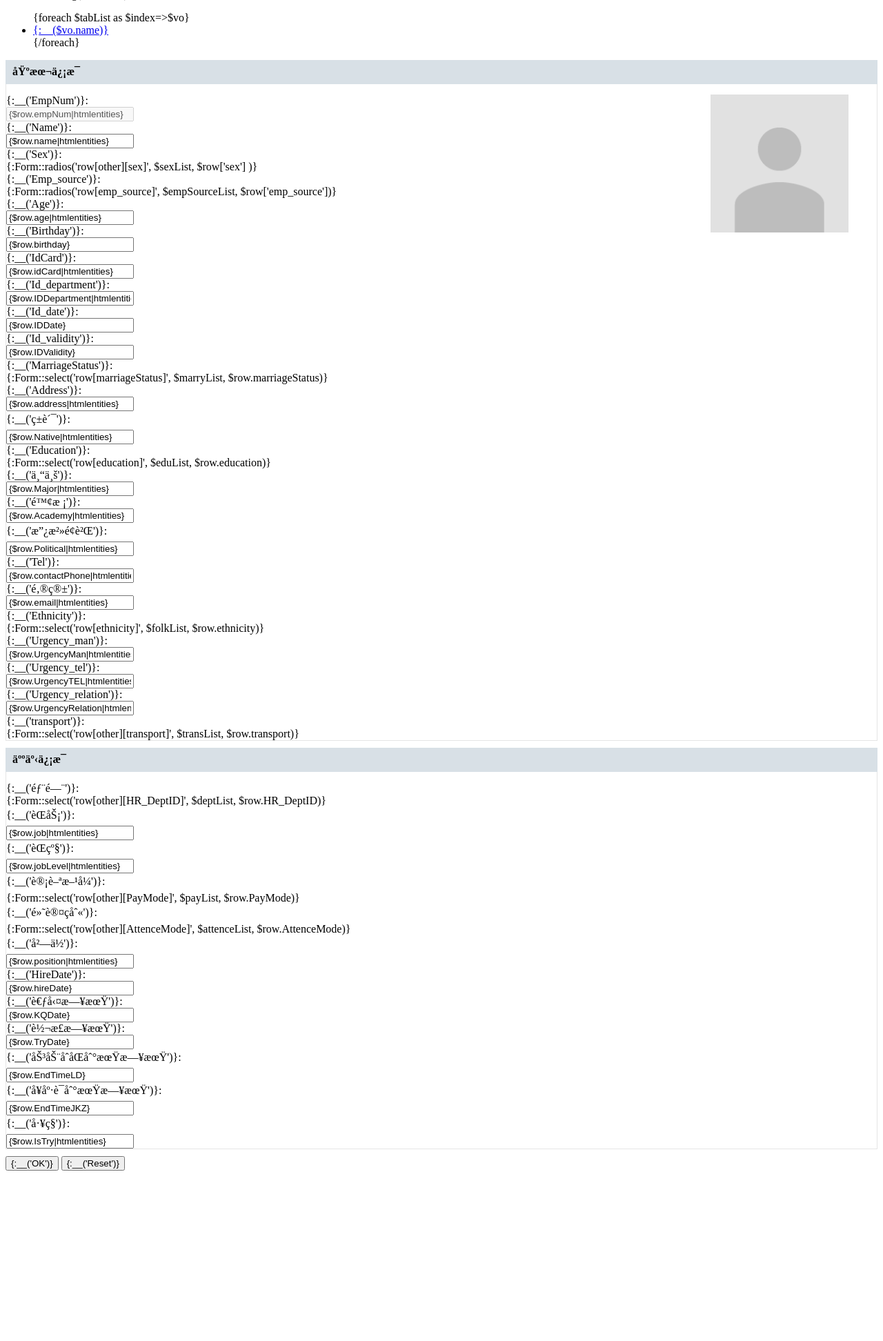
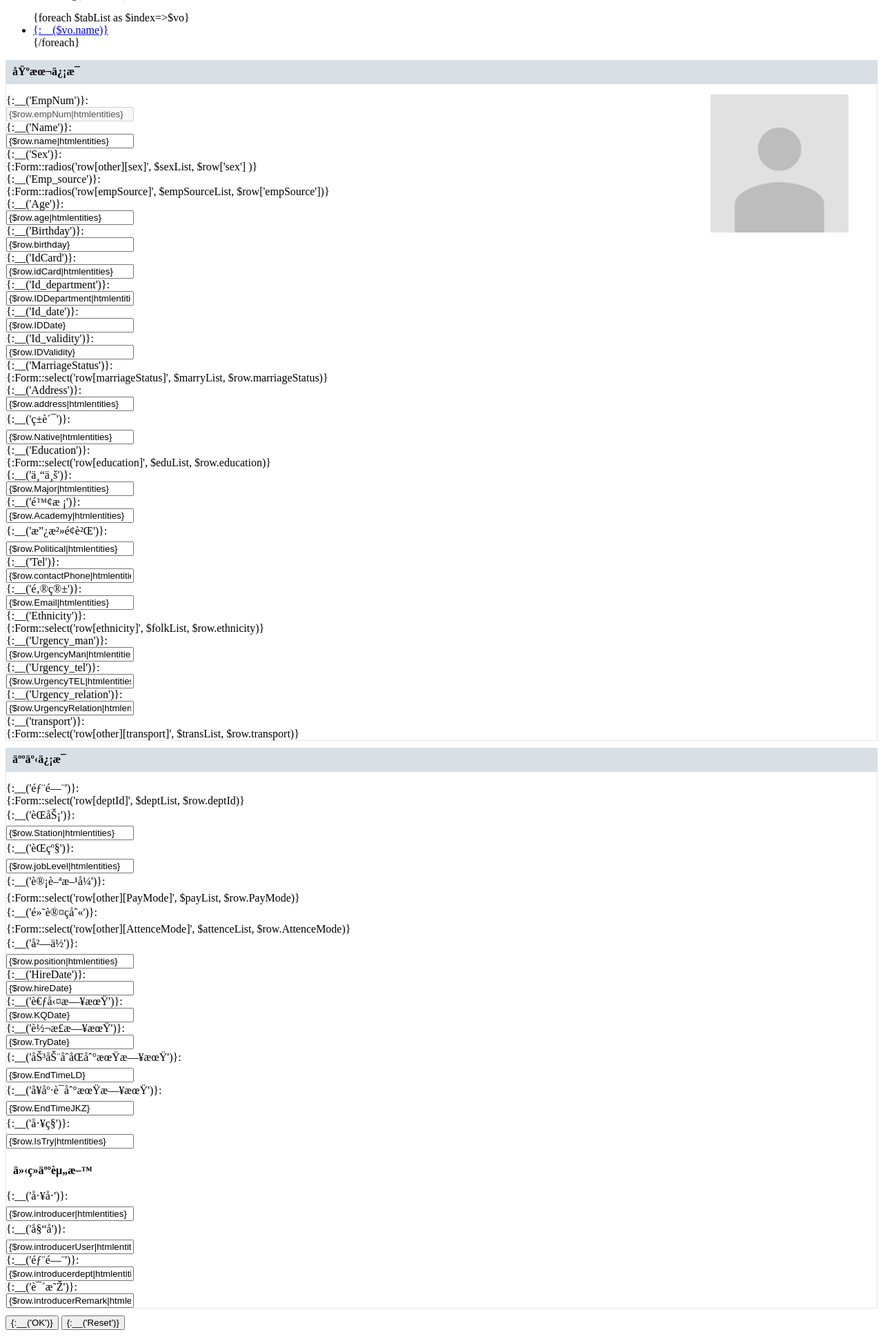
Before and after one commit to eddylee123/face_manager, a PHP site: page /DbName/application/admin/view/manager/detail.html in a window 1280 px wide. Shown: the part 25-1969 px from the top of the page at 69% size. Before the commit the page ends 1722 px from the top, so only its background shows below. Run offline with PHP 8.4, Linux system fonts and the light colour scheme.

Commit message:
调整员工权限

```diff
--- a/application/admin/controller/Employee.php
+++ b/application/admin/controller/Employee.php
@@ -641,6 +641,9 @@ class Employee extends Backend
 
                     $result = $row->allowField(true)->save($params);
                     if ($result !== false) {
+                        //初始化正式工
+                        (new \app\admin\model\Manager())->initInsert($this->model->get($row['id']));
+
                         $this->success('操作成功', '', compact('named', 'url'));
                     } else {
                         $this->error($row->getError());
--- a/application/admin/controller/Manager.php
+++ b/application/admin/controller/Manager.php
@@ -207,7 +207,7 @@ class Manager extends Backend
         $deptList = $dept['Data'] ?? [];
 
         //字段重组
-        $rowNew = array_merge($this->managerModel->fieldMap, $row);
+        $rowNew = array_merge(array_keys($this->managerModel->fieldMap), $row);
         $birthday = substr($rowNew['idCard'], 6, 8);
         $rowNew['birthday'] = date("Y-m-d", strtotime($birthday));
         $rowNew['age'] = get_age($rowNew['birthday']);
--- a/application/admin/library/Handle.php
+++ b/application/admin/library/Handle.php
@@ -112,4 +112,5 @@ class Handle
 
         return $filedArr;
     }
+
 }
--- a/application/admin/library/Kww.php
+++ b/application/admin/library/Kww.php
@@ -255,7 +255,7 @@ class Kww
             "version" => "1.0.0",
             "data" => $param
         ];
-//        var_dump(json_encode($body,JSON_UNESCAPED_UNICODE));exit;
+        var_dump(json_encode($body,JSON_UNESCAPED_UNICODE));exit;
 
         $rs = curl_request($url, 'POST', $body, $header);;
 
--- a/application/admin/view/manager/detail.html
+++ b/application/admin/view/manager/detail.html
@@ -17,6 +17,11 @@
     .person img {
         height: 200px;
     }
+    .title1 {
+        margin: 20px 10px 10px 10px;
+        font-weight: bold;
+    }
+
 </style>
 <div class="panel panel-default panel-intro">
     <div class="panel-heading">
@@ -58,7 +63,7 @@
             <div class="col-md-3">
                 <label class="control-label col-sm-4">{:__('Emp_source')}:</label>
                 <div class="col-sm-8">
-                    {:Form::radios('row[emp_source]', $empSourceList, $row['emp_source'])}
+                    {:Form::radios('row[empSource]', $empSourceList, $row['empSource'])}
                     <!--                    <input id="c-jobLevel" class="form-control" name="row[other][jobLevel]" type="text" value="{$row.jobLevel|htmlentities}">-->
                 </div>
             </div>
@@ -163,7 +168,7 @@
             <div class="col-md-3">
                 <label class="control-label col-sm-4">{:__('邮箱')}:</label>
                 <div class="col-sm-8">
-                    <input id="c-email" class="form-control" name="row[other][email]" type="text" value="{$row.email|htmlentities}">
+                    <input id="c-Email" class="form-control" name="row[other][Email]" type="text" value="{$row.Email|htmlentities}">
                 </div>
             </div>
             <div class="col-md-3">
@@ -207,13 +212,13 @@
             <div class="col-md-3">
                 <label class="control-label col-sm-4">{:__('部门')}:</label>
                 <div class="col-sm-8">
-                    {:Form::select('row[other][HR_DeptID]', $deptList, $row.HR_DeptID)}
+                    {:Form::select('row[deptId]', $deptList, $row.deptId)}
                 </div>
             </div>
             <div class="col-md-3">
                 <label class="control-label col-sm-4">{:__('职务')}:</label>
                 <div class="col-sm-8">
-                    <input id="c-job" class="form-control" name="row[other][job]" type="text" value="{$row.job|htmlentities}">
+                    <input id="c-Station" class="form-control" name="row[other][Station]" type="text" value="{$row.Station|htmlentities}">
                 </div>
             </div>
             <div class="col-md-3">
@@ -281,29 +286,33 @@
                 </div>
             </div>
         </div>
-<!--        <div>介绍人资料</div>-->
-<!--        <div class="form-group">-->
-<!--            <div class="col-md-3">-->
-<!--                <label class="control-label col-sm-4">{:__('工号')}:</label>-->
-<!--                <div class="col-sm-8">-->
-<!--                </div>-->
-<!--            </div>-->
-<!--            <div class="col-md-3">-->
-<!--                <label class="control-label col-sm-4">{:__('姓名')}:</label>-->
-<!--                <div class="col-sm-8">-->
-<!--                </div>-->
-<!--            </div>-->
-<!--            <div class="col-md-3">-->
-<!--                <label class="control-label col-sm-4">{:__('部门')}:</label>-->
-<!--                <div class="col-sm-8">-->
-<!--                </div>-->
-<!--            </div>-->
-<!--            <div class="col-md-3">-->
-<!--                <label class="control-label col-sm-4">{:__('说明')}:</label>-->
-<!--                <div class="col-sm-8">-->
-<!--                </div>-->
-<!--            </div>-->
-<!--        </div>-->
+        <div class="title1">介绍人资料</div>
+        <div class="form-group">
+            <div class="col-md-3">
+                <label class="control-label col-sm-4">{:__('工号')}:</label>
+                <div class="col-sm-8">
+                    <input id="c-introducer" class="form-control" name="row[other][introducer]" type="text" value="{$row.introducer|htmlentities}">
+                </div>
+            </div>
+            <div class="col-md-3">
+                <label class="control-label col-sm-4">{:__('姓名')}:</label>
+                <div class="col-sm-8">
+                    <input id="c-introducerUser" class="form-control" name="row[other][introducerUser]" type="text" value="{$row.introducerUser|htmlentities}">
+                </div>
+            </div>
+            <div class="col-md-3">
+                <label class="control-label col-sm-4">{:__('部门')}:</label>
+                <div class="col-sm-8">
+                    <input id="c-introducerdept" class="form-control" name="row[other][introducerdept]" type="text" value="{$row.introducerdept|htmlentities}">
+                </div>
+            </div>
+            <div class="col-md-3">
+                <label class="control-label col-sm-4">{:__('说明')}:</label>
+                <div class="col-sm-8">
+                    <input id="c-introducerRemark" class="form-control" name="row[other][introducerRemark]" type="text" value="{$row.introducerRemark|htmlentities}">
+                </div>
+            </div>
+        </div>
     </div>
 
     <div class="form-group">
```
Also changed, not shown: application/admin/library/Hro.php (+9 -0 lines), application/admin/model/Manager.php (+119 -19 lines).
